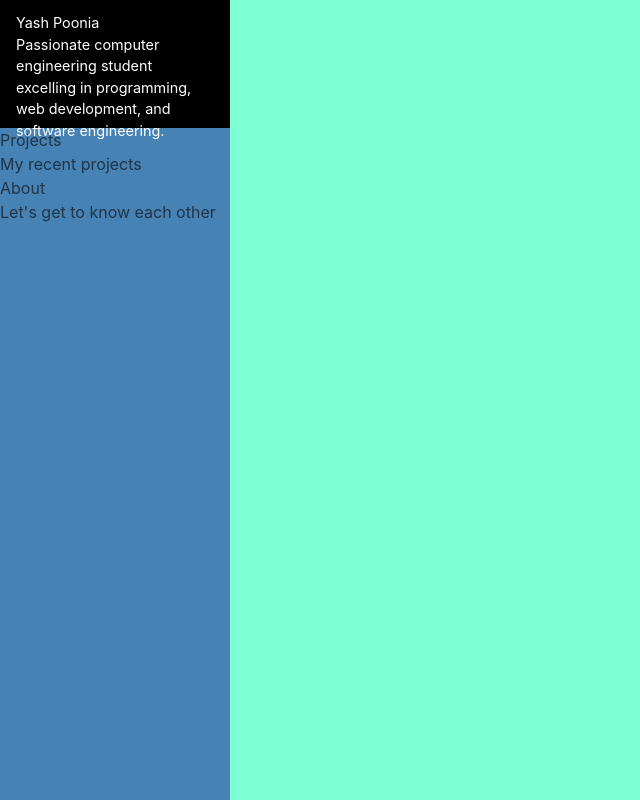
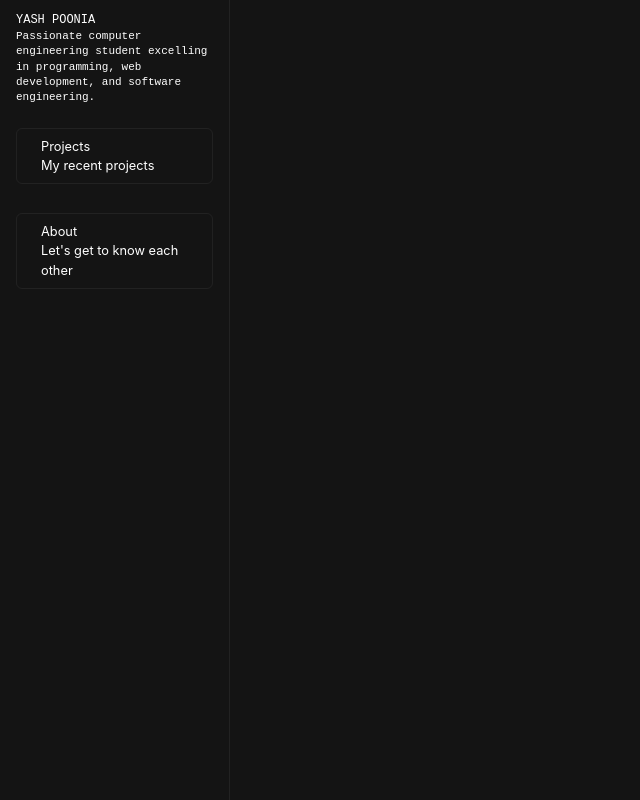
Before and after one commit to yash7xm/Portfolio, a React (Vite) app: page / in a window 1280 px wide. Shown: the whole page, without its empty margins (0-640 px from the left). Built offline with nearby package versions, Linux system fonts and the light colour scheme.

Commit message:
sidebar styles updated

```diff
--- a/src/App.css
+++ b/src/App.css
@@ -9,4 +9,5 @@
   height: 100vh;
   width: 100vw;
   overflow: hidden;
+  background-color: hsl(0, 0%, 8%);
 }
--- a/src/Components/Sidebar.jsx
+++ b/src/Components/Sidebar.jsx
@@ -8,7 +8,7 @@ function Sidebar() {
                 <div className="desc">Passionate computer engineering student excelling in programming, web development, and software engineering.</div>
             </div>
             <div className="buttons">
-                <div className="projects-btn">
+                <div className="projects-btn btn">
                     <div className="projects-btn-img">
                         {/* <img src="src/assets/Images/img4.jpg" alt="" /> */}
                     </div>
@@ -21,7 +21,7 @@ function Sidebar() {
                         </div>
                     </div>
                 </div>
-                <div className="about-btn">
+                <div className="about-btn btn">
                     <div className="about-btn-img">
                         {/* <img src="src/assets/Images/img4.jpg" alt="" /> */}
                     </div>
--- a/src/assets/Styles/Content.css
+++ b/src/assets/Styles/Content.css
@@ -1,4 +1,3 @@
 .content {
     flex-grow: 1;
-    background-color: aquamarine;
 }
--- a/src/assets/Styles/Sidebar.css
+++ b/src/assets/Styles/Sidebar.css
@@ -1,18 +1,54 @@
 .sidebar {
     width: 18%;
     height: 100%;
-    background-color: steelblue;
     display: flex;
     flex-direction: column;
+    border-right: 1px solid rgba(255, 255, 255, 0.06);
 }
 
 .info {
     display: flex;
     flex-direction: column;
     justify-content: space-between;
-    height: 16%;
-    background-color: black;
+    height: 14%;
     font-size: 0.9rem;
-    color: white;
+    color: #ffffff;
     padding: 0.75rem 1rem;
 }
+
+.info .name {
+    font-family: "IBM Plex Mono", monospace;
+    font-size: 12px;
+    font-weight: 500;
+    line-height: 1.4em;
+    text-align: start;
+    text-transform: uppercase;
+}
+
+.info .desc {
+    font-family: "Roboto Mono", monospace;
+    font-size: 11px;
+    font-weight: 400;
+    line-height: 1.4em;
+    text-align: start;
+}
+
+.buttons {
+    display: flex;
+    flex-direction: column;
+    gap: 1.8rem;
+    padding: 1rem;
+}
+
+.btn {
+    display: flex;
+    gap: 1rem;
+    padding: 0.5rem;
+    border: 1px solid rgba(255, 255, 255, 0.06);
+    border-radius: 6px;
+}
+
+.btn-cont {
+    font-size: 0.8rem;
+    color: white;
+}
```
